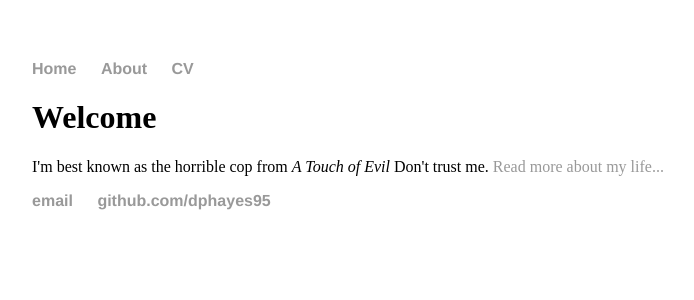
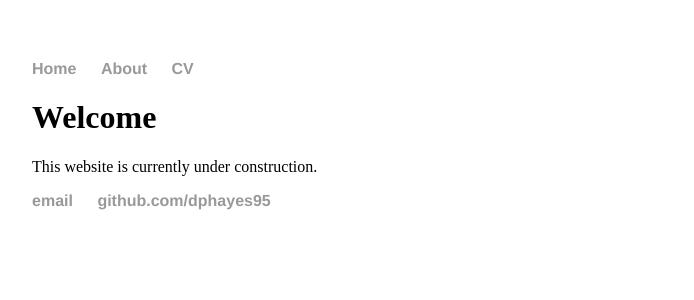
Before and after one commit to dhayes95/dhayes95.github.io, a Jekyll site: the page built from index.html, in a window 1280 px wide. Shown: the top 300 px of the page, without its empty margins (160-854 px from the left). Built offline with Jekyll 4.4.1, drawn with Linux system fonts in a browser that asks for light colours.

Commit message:
Update index.html

```diff
--- a/index.html
+++ b/index.html
@@ -4,5 +4,5 @@ title: Dan Hayes
 ---
 <div class="blurb">
 	<h1>Welcome</h1>
-	<p>I'm best known as the horrible cop from <em>A Touch of Evil</em> Don't trust me. <a href="/about">Read more about my life...</a></p>
+	<p>This website is currently under construction.</p>
 </div><!-- /.blurb -->
```
